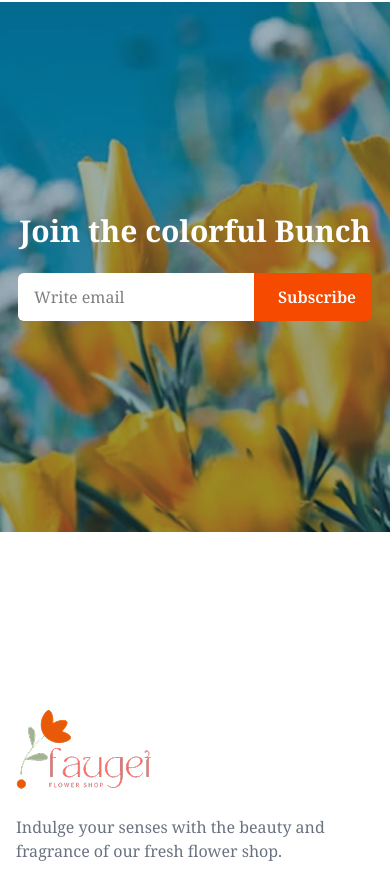
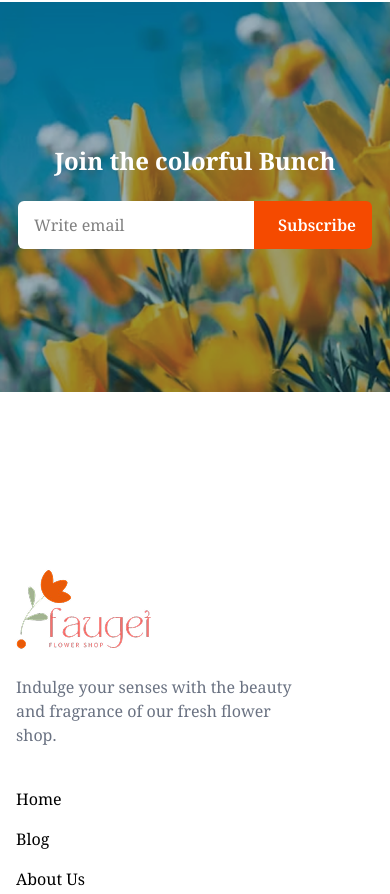
Before and after one commit to mdrakib02/Assignment-Tw---B12, a plain HTML site: page index.html in a window 390 px wide. Shown: the part 4323-5217 px from the top of the page. Drawn offline with nearby package versions, Linux system fonts and the light colour scheme.

Commit message:
Updated Design

```diff
--- a/index.html
+++ b/index.html
@@ -309,13 +309,13 @@
       <!-- Call Action Sections -->
 
       <section
-        class="h-[530px] bg-cover bg-center flex items-center justify-center flex-col text-center my-44"
+        class="h-[390px] md:h-[530px] bg-cover bg-center flex items-center justify-center flex-col text-center my-44"
         style="background-image: url('./assets/news-letter-bg.png')"
       >
         <div>
           <!-- Heading -->
           <h2
-            class="text-3xl sm:text-3xl md:text-4xl font-bold text-white mb-6"
+            class="text-2xl md:text-4xl font-bold text-white mb-6"
           >
             Join the colorful Bunch
           </h2>
@@ -342,7 +342,7 @@
       <section class="grid md:grid-cols-3 gap-4">
         <div>
           <img class="w-[135px]" src="./assets/logo.png" alt="" />
-          <p class="text-base text-gray-500 max-w-xl py-6">
+          <p class="max-w-[280px]  text-gray-500 py-6">
             Indulge your senses with the beauty and fragrance of our fresh
             flower shop.
           </p>
```
